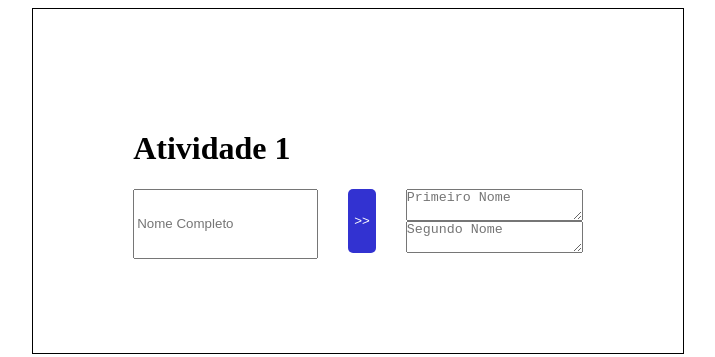
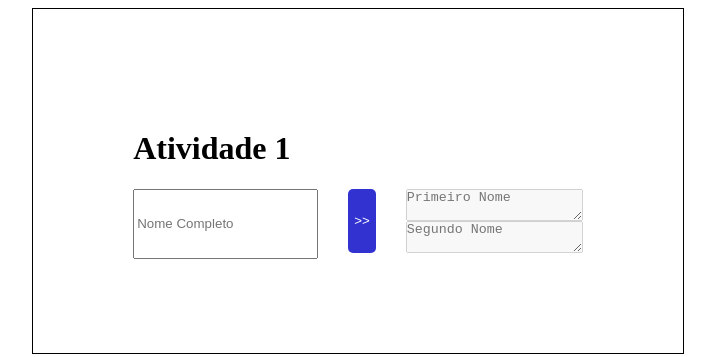
Before and after one commit to IsaacDeMelo/stunning-potato, a plain HTML site: page ATIVIDADE1/index.html in a window 1280 px wide. Shown: the whole page, without its empty margins (282-997 px from the left). Drawn offline with Linux system fonts and the light colour scheme.

Commit message:
Add files via upload

```diff
--- a/ATIVIDADE1/index.html
+++ b/ATIVIDADE1/index.html
@@ -17,8 +17,8 @@
         </div>
             <input id="button" type="submit" onclick="splitName()" value=">>">
         <div class="secondblock">
-            <textarea id="txt1" placeholder="Primeiro Nome" ></textarea>
-            <textarea id="txt2" placeholder="Segundo Nome"></textarea>
+            <textarea disabled id="txt1" placeholder="Primeiro Nome" ></textarea>
+            <textarea disabled id="txt2" placeholder="Segundo Nome"></textarea>
         </div>
     </div>
     </div>
```
Also changed, not shown: ATIVIDADE1/script.js (line endings or trailing spaces), ATIVIDADE1/styles.css (line endings or trailing spaces).
